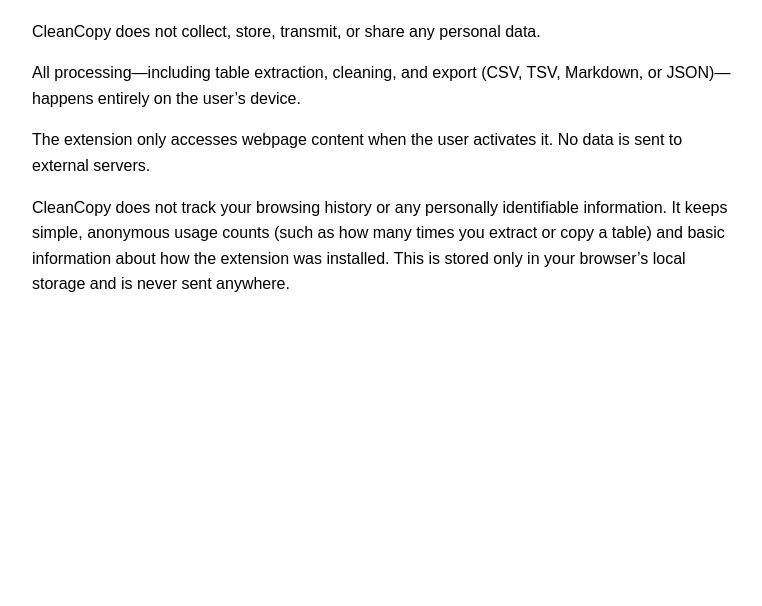
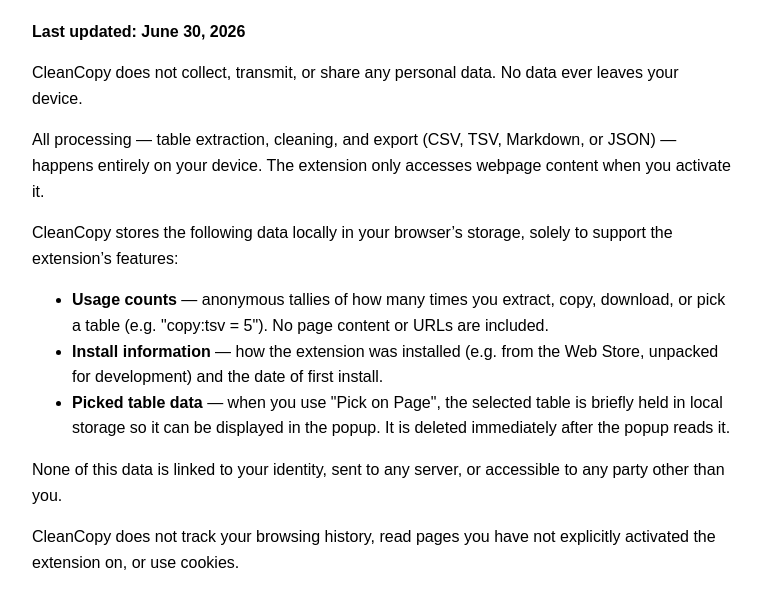
Before and after one commit to puneetsran/cleancopy-privacy-policy, a plain HTML site: page index.html in a window 1280 px wide. Shown: the part 94-700 px from the top of the page, without its empty margins (258-1020 px from the left). Drawn offline with Linux system fonts and the light colour scheme.

Commit message:
Clarify data storage with explicit bullet points and add last-updated date
Adds a Last Updated date (June 30 2026), rewrites the single vague
paragraph into three clear bullets covering usage counts, install info,
and the temporary Pick-on-Page storage, and adds a closing sentence
confirming no browsing history or cookie use.

```diff
--- a/index.html
+++ b/index.html
@@ -10,9 +10,16 @@
 </head>
 <body>
   <h1>CleanCopy Privacy Policy</h1>
-  <p>CleanCopy does not collect, store, transmit, or share any personal data.</p>
-  <p>All processing—including table extraction, cleaning, and export (CSV, TSV, Markdown, or JSON)—happens entirely on the user’s device.</p>
-  <p>The extension only accesses webpage content when the user activates it. No data is sent to external servers.</p>
-  <p>CleanCopy does not track your browsing history or any personally identifiable information. It keeps simple, anonymous usage counts (such as how many times you extract or copy a table) and basic information about how the extension was installed. This is stored only in your browser’s local storage and is never sent anywhere.</p>
+  <p><strong>Last updated: June 30, 2026</strong></p>
+  <p>CleanCopy does not collect, transmit, or share any personal data. No data ever leaves your device.</p>
+  <p>All processing — table extraction, cleaning, and export (CSV, TSV, Markdown, or JSON) — happens entirely on your device. The extension only accesses webpage content when you activate it.</p>
+  <p>CleanCopy stores the following data locally in your browser’s storage, solely to support the extension’s features:</p>
+  <ul>
+    <li><strong>Usage counts</strong> — anonymous tallies of how many times you extract, copy, download, or pick a table (e.g. "copy:tsv = 5"). No page content or URLs are included.</li>
+    <li><strong>Install information</strong> — how the extension was installed (e.g. from the Web Store, unpacked for development) and the date of first install.</li>
+    <li><strong>Picked table data</strong> — when you use "Pick on Page", the selected table is briefly held in local storage so it can be displayed in the popup. It is deleted immediately after the popup reads it.</li>
+  </ul>
+  <p>None of this data is linked to your identity, sent to any server, or accessible to any party other than you.</p>
+  <p>CleanCopy does not track your browsing history, read pages you have not explicitly activated the extension on, or use cookies.</p>
 </body>
 </html>
```
